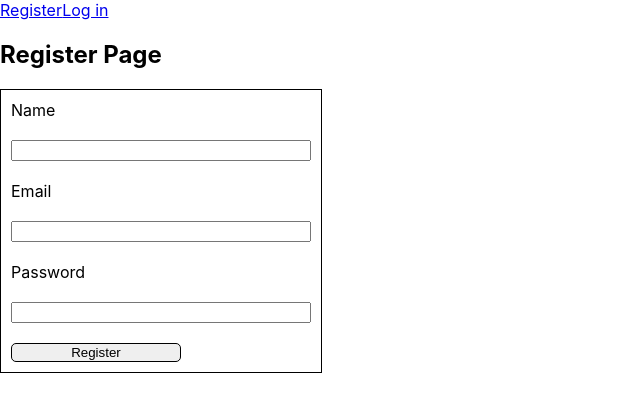
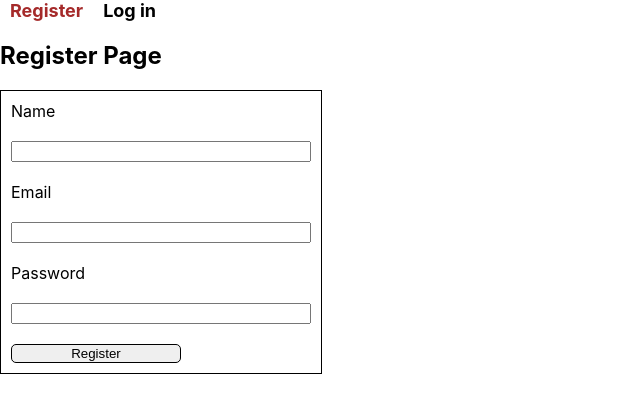
Before and after one commit to ViktorZvonar/fcm, a React (Create React App) app: page /goit-react-hw-08-phonebook/register in a window 1280 px wide. Shown: the top 412 px of the page, without its empty margins (0-640 px from the left). Built offline with nearby package versions, Linux system fonts and the light colour scheme; no server answers.

Commit message:
current fixed

```diff
--- a/src/components/Navbar/NavbarAuth/NavbarAuth.jsx
+++ b/src/components/Navbar/NavbarAuth/NavbarAuth.jsx
@@ -1,12 +1,21 @@
-// import css from './NavbarAuth.module.css';
+import css from './NavbarAuth.module.css';
 
 import { NavLink } from 'react-router-dom';
+
+const getClassName = ({ isActive }) => {
+  const className = isActive ? `${css.link} ${css.active}` : css.link;
+  return className;
+};
 
 const NavBarAuth = () => {
   return (
     <div>
-      <NavLink to="/register">Register</NavLink>
-      <NavLink to="/login">Log in</NavLink>
+      <NavLink className={getClassName} to="/register">
+        Register
+      </NavLink>
+      <NavLink className={getClassName} to="/login">
+        Log in
+      </NavLink>
     </div>
   );
 };
--- a/src/components/Navbar/NavbarAuth/NavbarAuth.module.css
+++ b/src/components/Navbar/NavbarAuth/NavbarAuth.module.css
@@ -0,0 +1,21 @@
+.menu {
+  list-style: none;
+  display: flex;
+  margin: 0;
+  padding: 10px;
+  border-bottom: 1px lightslategray solid;
+  box-shadow: 0px 0px 3px 1px lightslategray;
+}
+
+.link {
+  padding: 10px;
+  color: black;
+  text-decoration: none;
+  font-weight: bold;
+  font-size: 18px;
+}
+
+.active {
+  color: brown;
+  text-decoration: overline;
+}
--- a/src/components/Navbar/NavbarMenu/NavbarMenu.jsx
+++ b/src/components/Navbar/NavbarMenu/NavbarMenu.jsx
@@ -10,9 +10,7 @@ const NavbarMenu = () => {
   return (
     <ul className={css.menu}>
       <li>
-        <NavLink className={getClassName} to="/contacts">
-          Contacts
-        </NavLink>
+        <NavLink className={getClassName} to="/contacts"></NavLink>
       </li>
     </ul>
   );
--- a/src/components/Navbar/NavbarUser/NavbarUser.jsx
+++ b/src/components/Navbar/NavbarUser/NavbarUser.jsx
@@ -5,7 +5,7 @@ import { logOutOperation } from 'redux/auth/authOperations';
 import { selectUser } from 'redux/selectors';
 
 const NavbarUser = () => {
-  const { name } = useSelector(selectUser);
+  const { email } = useSelector(selectUser);
   const dispatch = useDispatch();
 
   const onLogout = () => {
@@ -14,7 +14,7 @@ const NavbarUser = () => {
 
   return (
     <div>
-      <span>{name}</span>
+      <p>{email}</p>
       <button onClick={onLogout} type="button">
         Log out
       </button>
--- a/src/components/RegisterForm/RegisterForm.jsx
+++ b/src/components/RegisterForm/RegisterForm.jsx
@@ -21,8 +21,7 @@ const RegisterForm = ({ onSubmit }) => {
 
   const handleSubmit = e => {
     e.preventDefault();
-    onSubmit(state);
-    setState({ ...initialState });
+    onSubmit({ ...state });
   };
 
   return (
--- a/src/pages/RegisterPage.jsx
+++ b/src/pages/RegisterPage.jsx
@@ -1,14 +1,12 @@
 import RegisterForm from 'components/RegisterForm/RegisterForm';
 
-import { useSelector, useDispatch } from 'react-redux';
+import { useDispatch } from 'react-redux';
 
 import { signUpOperation } from 'redux/auth/authOperations';
 
-import { selectAuthError } from 'redux/selectors';
-
 const RegisterPage = () => {
   const dispatch = useDispatch();
-  const { status, message } = useSelector(selectAuthError);
+
   const onRegister = data => {
     dispatch(signUpOperation(data));
   };
@@ -17,7 +15,6 @@ const RegisterPage = () => {
     <div>
       <h2>Register Page</h2>
       <RegisterForm onSubmit={onRegister} />
-      {status && <p>{message}</p>}
     </div>
   );
 };
--- a/src/redux/auth/authOperations.js
+++ b/src/redux/auth/authOperations.js
@@ -56,8 +56,12 @@ export const logOutOperation = createAsyncThunk(
 export const currentOperation = createAsyncThunk(
   'auth/current',
   async (_, { rejectWithValue, getState }) => {
+    const { auth } = getState();
+    if (!auth.token) {
+      return rejectWithValue('No token');
+    }
+
     try {
-      const { auth } = getState();
       const result = await api.getCurrent(auth.token);
       return result;
     } catch ({ response }) {
--- a/src/redux/auth/authSlice.js
+++ b/src/redux/auth/authSlice.js
@@ -68,7 +68,6 @@ const authSlice = createSlice({
     [currentOperation.fulfilled]: (store, { payload }) => {
       store.loading = false;
       store.user = payload;
-
       store.isLogin = true;
     },
     [currentOperation.rejected]: (store, { payload }) => {
--- a/src/shared/services/apiAuth.js
+++ b/src/shared/services/apiAuth.js
@@ -13,6 +13,7 @@ const setToken = token => {
 
 export const signUp = async data => {
   const { data: result } = await authInstance.post('/users/signup', data);
+  setToken(result.token);
   return result;
 };
 
```
